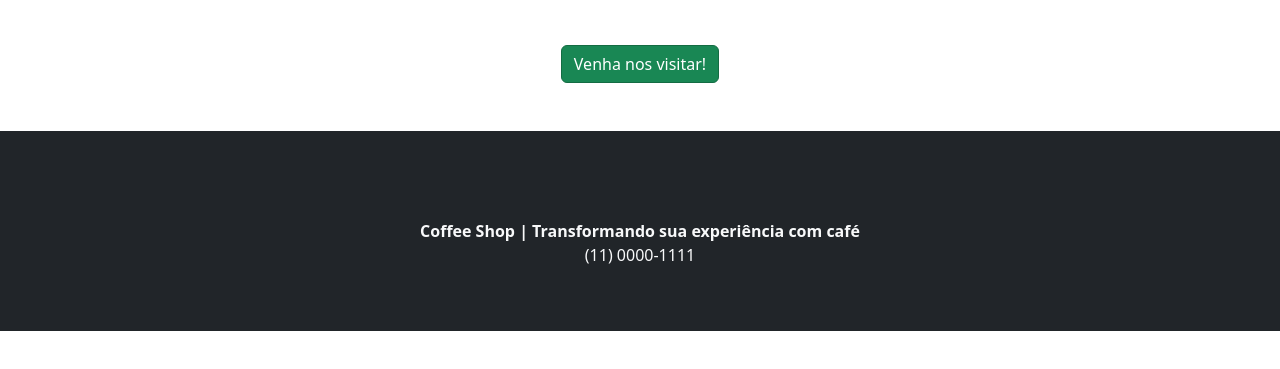
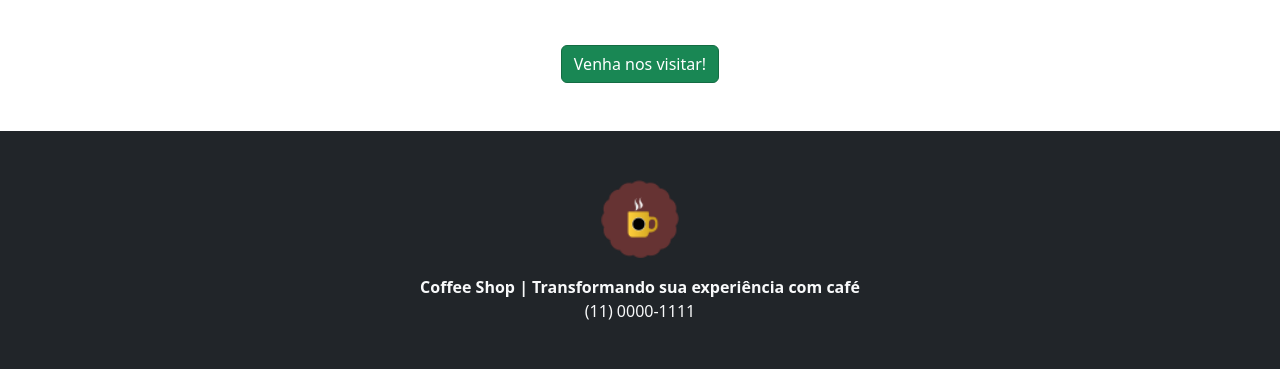
Before and after one commit to orlandoseven/Coffee-Shop, a plain HTML site: page index.html in a window 1280 px wide. Shown: the part 1864-2233 px from the top of the page. Before the commit the page ends 2195 px from the top, so only its background shows below. Drawn offline with nearby package versions, Linux system fonts and the light colour scheme; the site is published under a folder, as on GitHub Pages, so addresses that start at the root find nothing.

Commit message:
acrescentado . no caminho da img logo footer

```diff
--- a/index.html
+++ b/index.html
@@ -562,7 +562,11 @@
 
     <!-- Footer -->
     <footer class="text-center bg-dark p-5 mt-5 text-light">
-      <img width="80" src="/assets/img/logo-café-67.png" alt="" />
+      <img
+        width="80"
+        src="./assets/img/logo-café-67.png"
+        alt="logo cafeteria"
+      />
       <p class="mt-3 mb-0 fw-bold">
         Coffee Shop | Transformando sua experiência com café
       </p>
```
